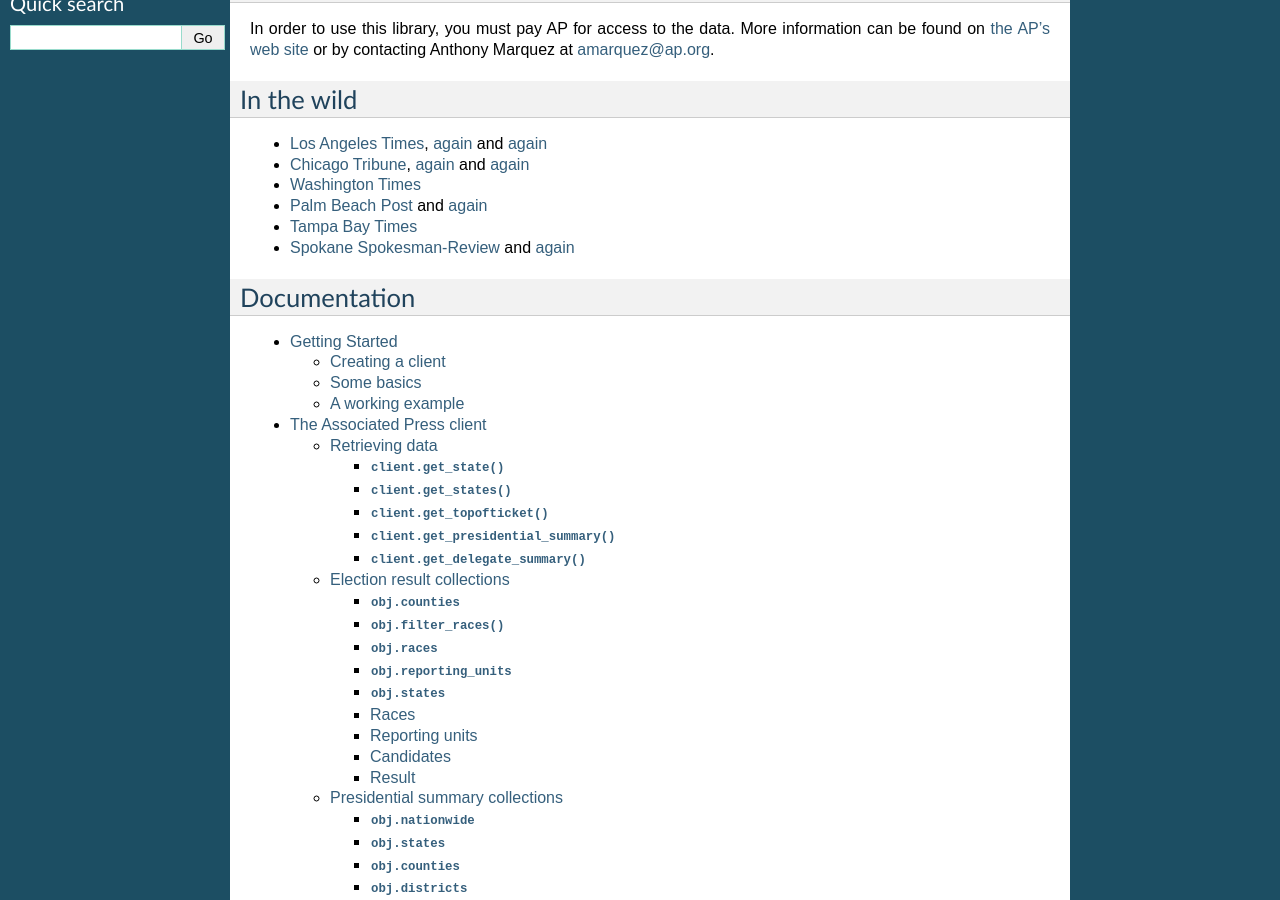
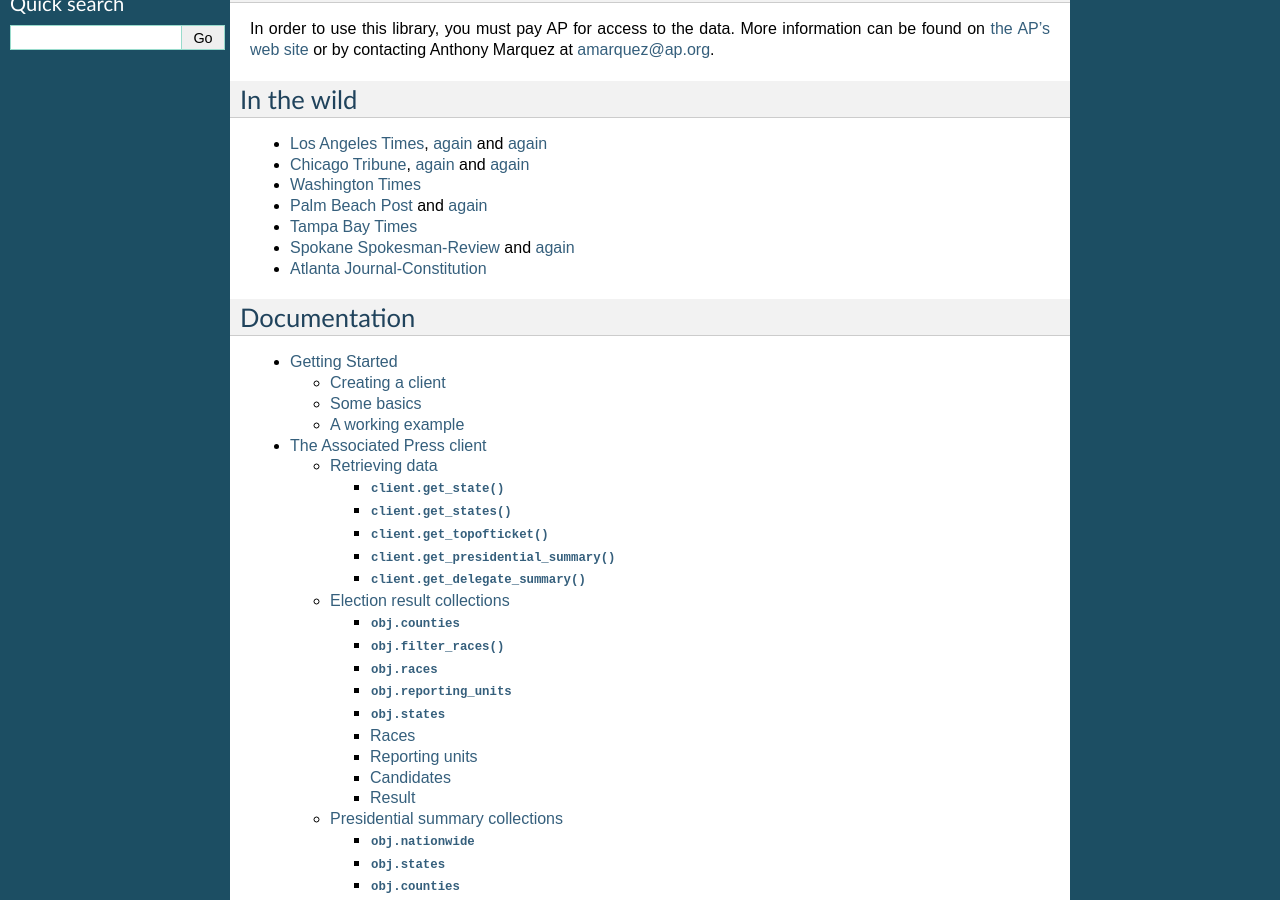
Before and after one commit to datadesk/python-elections, a Sphinx documentation site: the page built from docs/index.rst, in a window 1280 px wide and 900 px high, scrolled down 302 px. Built offline with Sphinx 7.4.7, drawn with Linux system fonts in a browser that asks for light colours.

Commit message:
Added AJC to docs [skip ci]

```diff
--- a/docs/index.rst
+++ b/docs/index.rst
@@ -25,6 +25,7 @@
 * `Palm Beach Post <http://www.palmbeachpost.com/news/see-results-from-every-florida-county-on-our-2140533.html>`_ and `again <http://tampabay.com/tbprojects/elections/2012/results/results.html>`_
 * `Tampa Bay Times <http://www.tampabay.com/specials/2012/reports/2012FloridaElectionResults/presidential_primary.shtml>`_
 * `Spokane Spokesman-Review <http://www.spokesman.com/elections/2012/idaho-primary-2012/>`_ and `again <http://www.spokesman.com/elections/2012/washington-general-election/results/>`_
+* `Atlanta Journal-Constitution <http://www.ajc.com/us-senate-gop-primary-map-2014/>`_
 
 Documentation
 =============
```
Also changed, not shown: 7 other files.
